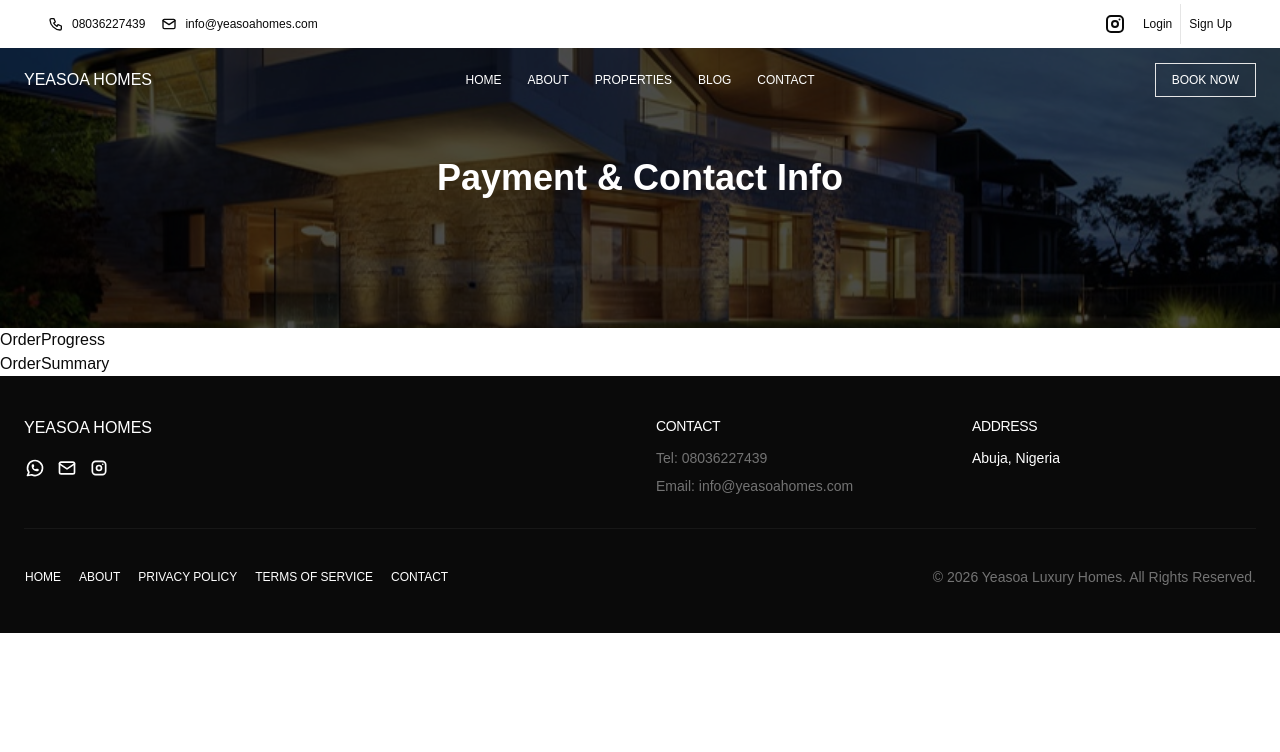
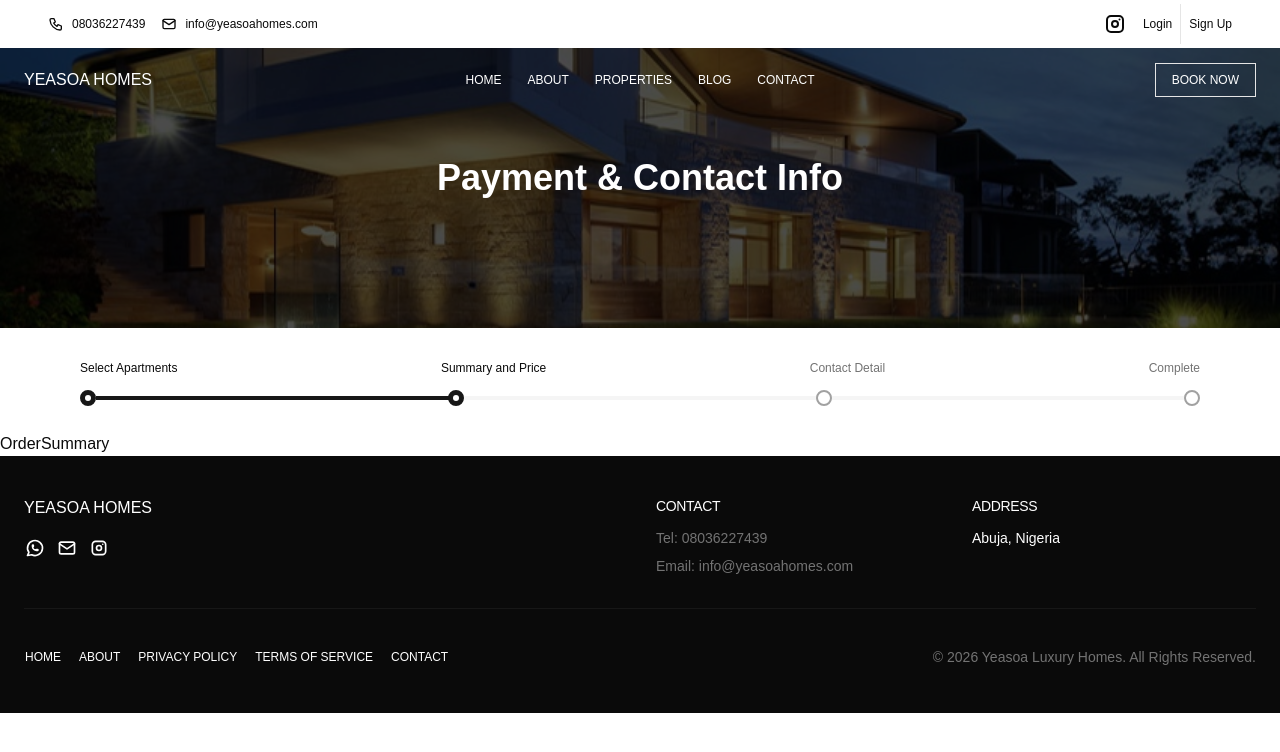
Before and after one commit to David-Igwe/yeasoa-homes, a React (Vite) app: page /order/create/summary in a window 1280 px wide. Shown: the top 752 px of the page. Built offline with nearby package versions, Linux system fonts and the light colour scheme.

Commit message:
feat(ui): implement progress bar for order page
This is a progress bar with four steps to signify the different stages of the order completion process, and will move to the next step when the user completes the previous step and moves to the next order subpage.

```diff
--- a/src/App.tsx
+++ b/src/App.tsx
@@ -6,11 +6,13 @@ import OrderSummary from "../pages/OrderSummary"
 import OrderCheckout from "../pages/OrderCheckout"
 import OrderComplete from "../pages/OrderComplete"
 import ScrollToTop from "./components/ScrollToTop"
+import OrderProvider from "./context/Order/OrderProvider"
 import './App.css'
 
 function App() {
 
   return (
+    <OrderProvider>
     <BrowserRouter>
     <ScrollToTop />
       <Routes>
@@ -24,6 +26,7 @@ function App() {
         </Route>
       </Routes>
     </BrowserRouter>
+    </OrderProvider>
   )
 }
 
--- a/src/components/OrderProgress.tsx
+++ b/src/components/OrderProgress.tsx
@@ -1,5 +1,80 @@
+import { useMemo } from "react";
+import { useLocation } from "react-router-dom";
+
+import { Progress } from "./ui/progress";
+import { cn } from "../lib/utils"
+
+const orderSteps = [
+  "Select Apartments",
+  "Summary and Price",
+  "Contact Detail",
+  "Complete",
+];
+
 export default function OrderProgress() {
+  const location = useLocation();
+
+  const currentStepIndex = useMemo(() => {
+    switch (location.pathname) {
+      case "/order/create/summary":
+        return 1;
+      case "/order/create/checkout":
+        return 2;
+      case "/order/create/success":
+        return 3;
+      default:
+        return 0;
+    }
+  }, [location.pathname]);
+
+  const progressValue = (currentStepIndex / (orderSteps.length - 1)) * 100;
+
   return (
-    <div>OrderProgress</div>
-  )
+    <section className="hidden px-20 py-8 sm:block">
+      <div className="mx-auto max-w-6xl">
+          <div className="mb-5 flex items-center justify-between">
+            {orderSteps.map((step, index) => {
+              const isComplete = index < currentStepIndex;
+              const isActive = index === currentStepIndex;
+
+              return (
+                <div key={step} className="text-xs font-medium">
+                  <p
+                    className={cn("transition-colors duration-300", isComplete || isActive ? "text-foreground" : "text-muted-foreground" )}
+                  >
+                    {step}
+                  </p>
+                </div>
+              );
+            })}
+          </div>
+
+          <div className="relative px-4">
+            <Progress
+              value={progressValue}
+              className="relative h-1"
+            />
+
+            <div className="pointer-events-none absolute inset-0 flex items-center justify-between">
+              {orderSteps.map((step, index) => {
+                const isComplete = index < currentStepIndex;
+                const isActive = index === currentStepIndex;
+
+                return (
+                  <div
+                    key={`${step}-marker`}
+                    className={cn("flex size-4 items-center justify-center rounded-full border-2 transition-all duration-300", isComplete || isActive ? "border-primary bg-primary" : "border-ring bg-background")}
+                    aria-current={isActive ? "step" : undefined}
+                  >
+                    {(isComplete || isActive) && (
+                      <span className="size-1.5 rounded-full bg-background" />
+                    )}
+                  </div>
+                );
+              })}
+            </div>
+          </div>
+      </div>
+    </section>
+  );
 }
--- /dev/null
+++ b/src/components/ui/progress.tsx
@@ -0,0 +1,81 @@
+import { Progress as ProgressPrimitive } from "@base-ui/react/progress"
+
+import { cn } from "../../lib/utils"
+
+function Progress({
+  className,
+  children,
+  value,
+  ...props
+}: ProgressPrimitive.Root.Props) {
+  return (
+    <ProgressPrimitive.Root
+      value={value}
+      data-slot="progress"
+      className={cn("flex flex-wrap gap-3", className)}
+      {...props}
+    >
+      {children}
+      <ProgressTrack>
+        <ProgressIndicator />
+      </ProgressTrack>
+    </ProgressPrimitive.Root>
+  )
+}
+
+function ProgressTrack({ className, ...props }: ProgressPrimitive.Track.Props) {
+  return (
+    <ProgressPrimitive.Track
+      className={cn(
+        "relative flex h-1 w-full items-center overflow-x-hidden rounded-none bg-muted",
+        className
+      )}
+      data-slot="progress-track"
+      {...props}
+    />
+  )
+}
+
+function ProgressIndicator({
+  className,
+  ...props
+}: ProgressPrimitive.Indicator.Props) {
+  return (
+    <ProgressPrimitive.Indicator
+      data-slot="progress-indicator"
+      className={cn("h-full bg-primary transition-all", className)}
+      {...props}
+    />
+  )
+}
+
+function ProgressLabel({ className, ...props }: ProgressPrimitive.Label.Props) {
+  return (
+    <ProgressPrimitive.Label
+      className={cn("text-xs", className)}
+      data-slot="progress-label"
+      {...props}
+    />
+  )
+}
+
+function ProgressValue({ className, ...props }: ProgressPrimitive.Value.Props) {
+  return (
+    <ProgressPrimitive.Value
+      className={cn(
+        "ml-auto text-xs text-muted-foreground tabular-nums",
+        className
+      )}
+      data-slot="progress-value"
+      {...props}
+    />
+  )
+}
+
+export {
+  Progress,
+  ProgressTrack,
+  ProgressIndicator,
+  ProgressLabel,
+  ProgressValue,
+}
```
